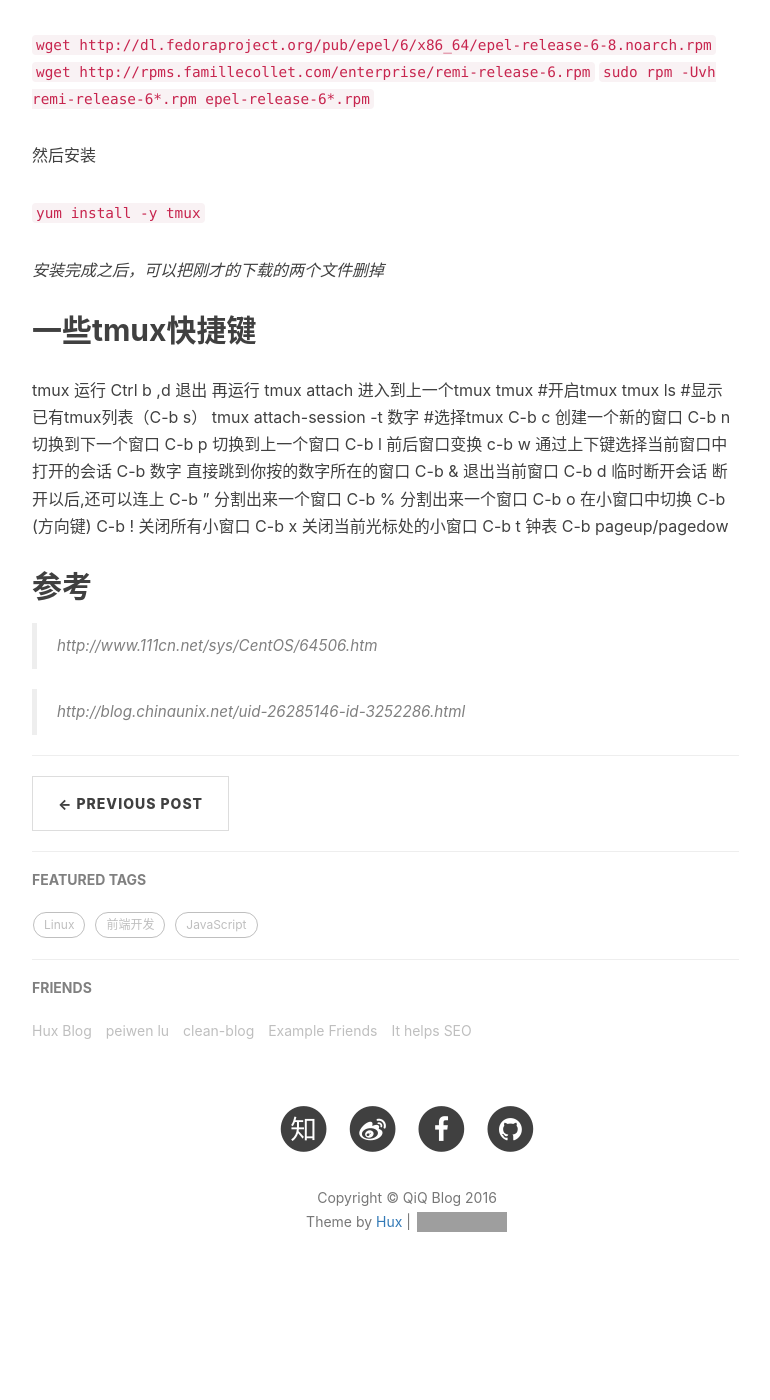
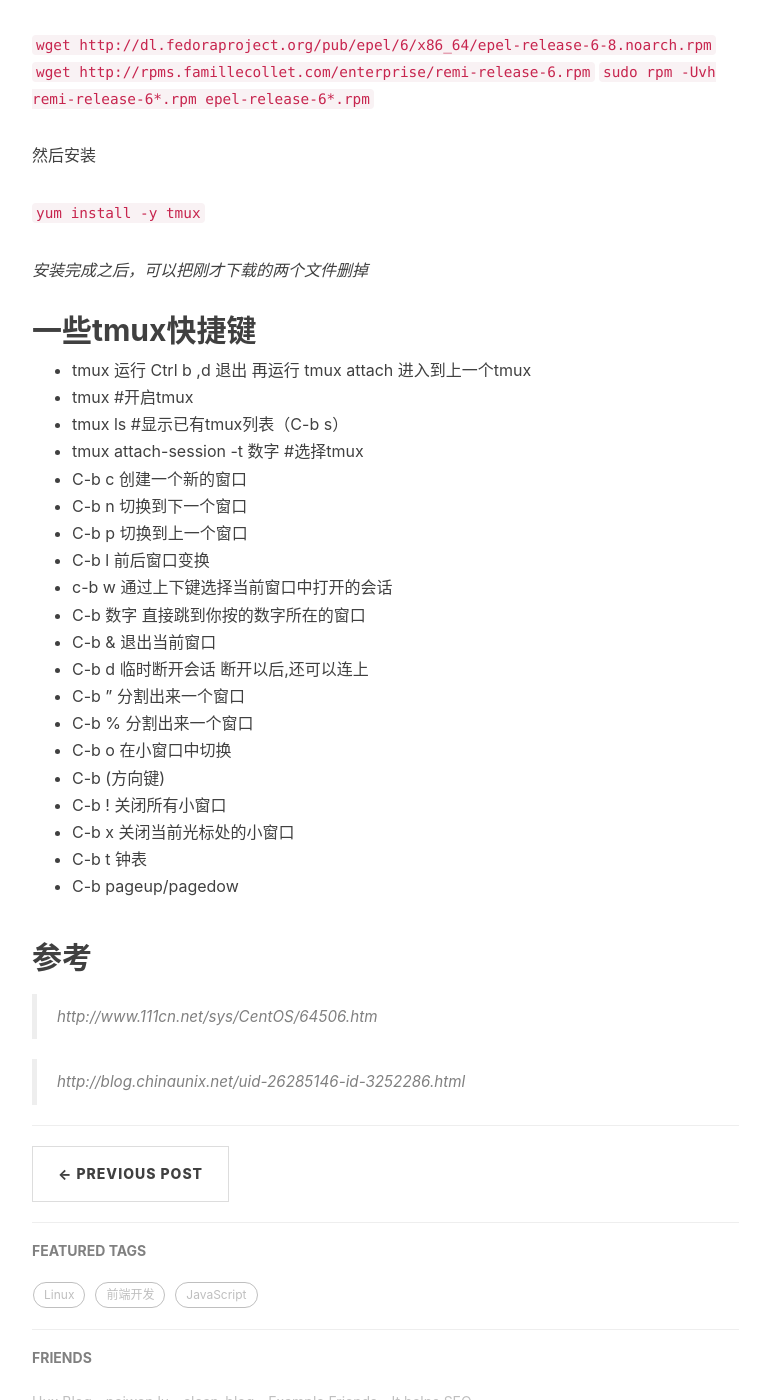
Before and after one commit to TrentQiQ/trentqiq.github.com, a Jekyll site: the page built from _posts/2016-05-13-tmux.markdown, in a window 1280 px wide and 1400 px high, scrolled down 662 px. Shown: the whole window, without its empty margins (233-1003 px from the left). Built offline with Jekyll 4.4.1, drawn with Linux system fonts in a browser that asks for light colours; nearby versions of some CDN libraries; comment, search, counter and statistics services are not loaded; before the commit the page ends 1988 px from its top, so only the background shows below that; grey boxes are pictures that could not be loaded.

Commit message:
modi tmux

```diff
--- a/_posts/2016-05-13-tmux.markdown
+++ b/_posts/2016-05-13-tmux.markdown
@@ -23,30 +23,32 @@ CentOs 6.5 的软件库里没有 tmux，无法安装。
 
 `yum install -y tmux`
 
-*安装完成之后，可以把刚才的下载的两个文件删掉*
+*安装完成之后，可以把刚才下载的两个文件删掉*
 
 ## 一些tmux快捷键
 
-tmux 运行 Ctrl b ,d 退出 再运行 tmux attach 进入到上一个tmux
-tmux #开启tmux
-tmux ls #显示已有tmux列表（C-b s）
-tmux attach-session -t 数字 #选择tmux
-C-b c 创建一个新的窗口
-C-b n 切换到下一个窗口
-C-b p 切换到上一个窗口
-C-b l 前后窗口变换
-c-b w 通过上下键选择当前窗口中打开的会话
-C-b 数字 直接跳到你按的数字所在的窗口
-C-b & 退出当前窗口
-C-b d 临时断开会话 断开以后,还可以连上
-C-b ” 分割出来一个窗口
-C-b % 分割出来一个窗口
-C-b o 在小窗口中切换
-C-b (方向键)
-C-b ! 关闭所有小窗口
-C-b x 关闭当前光标处的小窗口
-C-b t 钟表
-C-b pageup/pagedow
+
+
+- tmux 运行 Ctrl b ,d 退出 再运行 tmux attach 进入到上一个tmux
+- tmux #开启tmux
+- tmux ls #显示已有tmux列表（C-b s）
+- tmux attach-session -t 数字 #选择tmux
+- C-b c 创建一个新的窗口
+- C-b n 切换到下一个窗口
+- C-b p 切换到上一个窗口
+- C-b l 前后窗口变换
+- c-b w 通过上下键选择当前窗口中打开的会话
+- C-b 数字 直接跳到你按的数字所在的窗口
+- C-b & 退出当前窗口
+- C-b d 临时断开会话 断开以后,还可以连上
+- C-b ” 分割出来一个窗口
+- C-b % 分割出来一个窗口
+- C-b o 在小窗口中切换
+- C-b (方向键)
+- C-b ! 关闭所有小窗口
+- C-b x 关闭当前光标处的小窗口
+- C-b t 钟表
+- C-b pageup/pagedow
 
 ## 参考
 
```
